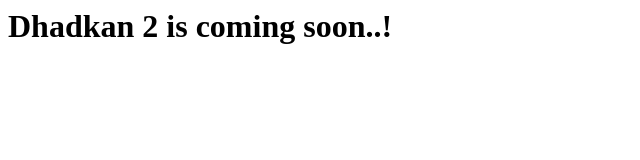
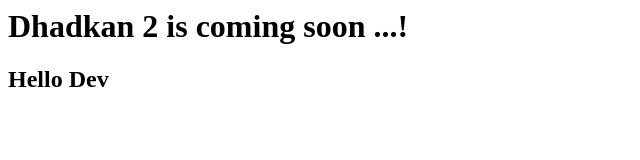
Before and after one commit to nasawebtech/dev, a plain HTML site: page index.html in a window 1280 px wide. Shown: the whole page, without its empty margins (0-640 px from the left). Drawn offline with Linux system fonts and the light colour scheme.

Commit message:
Second PUSH

```diff
--- a/index.html
+++ b/index.html
@@ -1 +1,2 @@
-<h1> Dhadkan 2 is coming soon..! </h1>
+<h1> Dhadkan 2 is coming soon ...! </h1>
+<h2> Hello Dev </h2>
```
